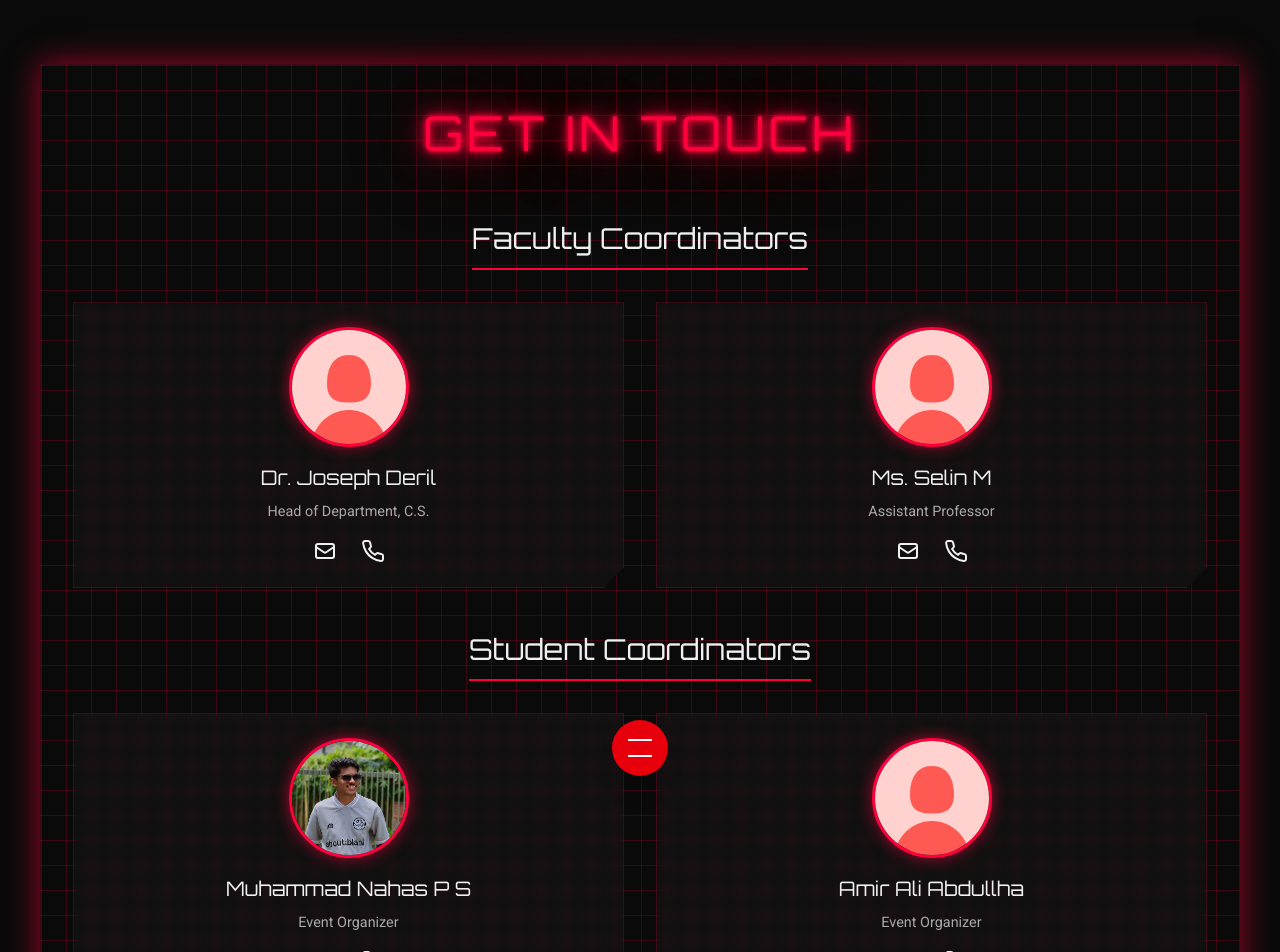
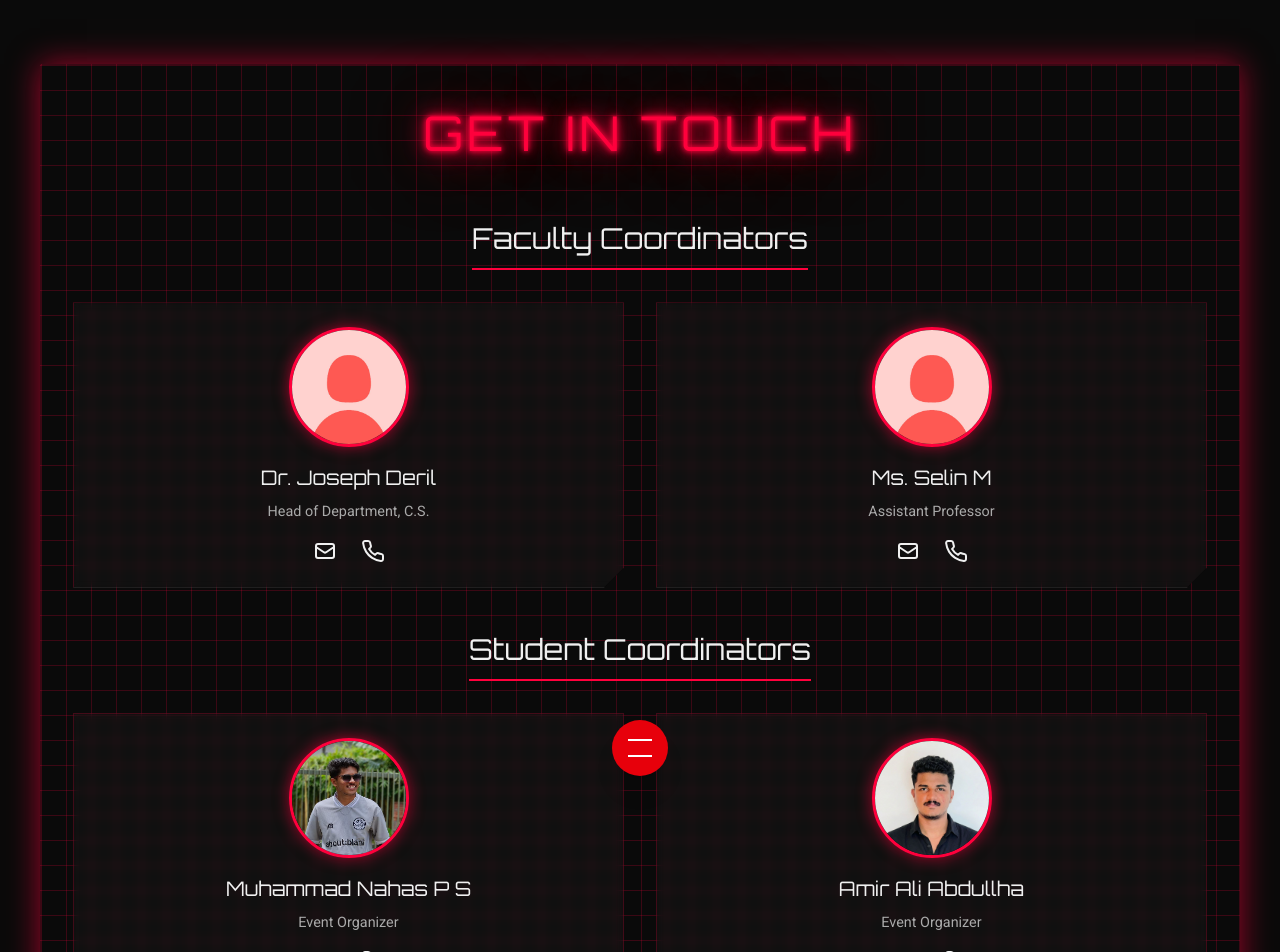
Before and after one commit to Nahas-00/Inkrit-4.0, a React (Vite) app: page /contact in a window 1280 px wide. Shown: the top 952 px of the page. Built offline with nearby package versions, Linux system fonts and the light colour scheme; a web font is replaced by a local one.

Commit message:
Updated contacts

```diff
--- a/src/pages/Contact.jsx
+++ b/src/pages/Contact.jsx
@@ -5,6 +5,7 @@ import { FiPhone } from "react-icons/fi";
 import Footer from '../components/Footer';
 import Profile from '../assets/no-profile.jpg';
 import nahas from '../assets/profile/nahas.png';
+import amir from '../assets/profile/amir.jpeg'
 import Navbar from '../components/Navbar';
 import '../styles/Contact.css';
 
@@ -15,7 +16,7 @@ const facultyCoordinators = [
 
 const studentCoordinators = [
   { name: "Muhammad Nahas P S", title: "Event Organizer", email: "nahas1021@gmail.com", phone: "++917736038034", imageUrl:nahas},
-  { name: "Amir Ali Abdullha", title: "Event Organizer", email: "a@a.com", phone: "+918590013475", imageUrl:Profile },
+  { name: "Amir Ali Abdullha", title: "Event Organizer", email: "a@a.com", phone: "+918590013475", imageUrl:amir },
 ];
 
 
```
Also changed, not shown: src/assets/profile/amir.jpeg (added).
